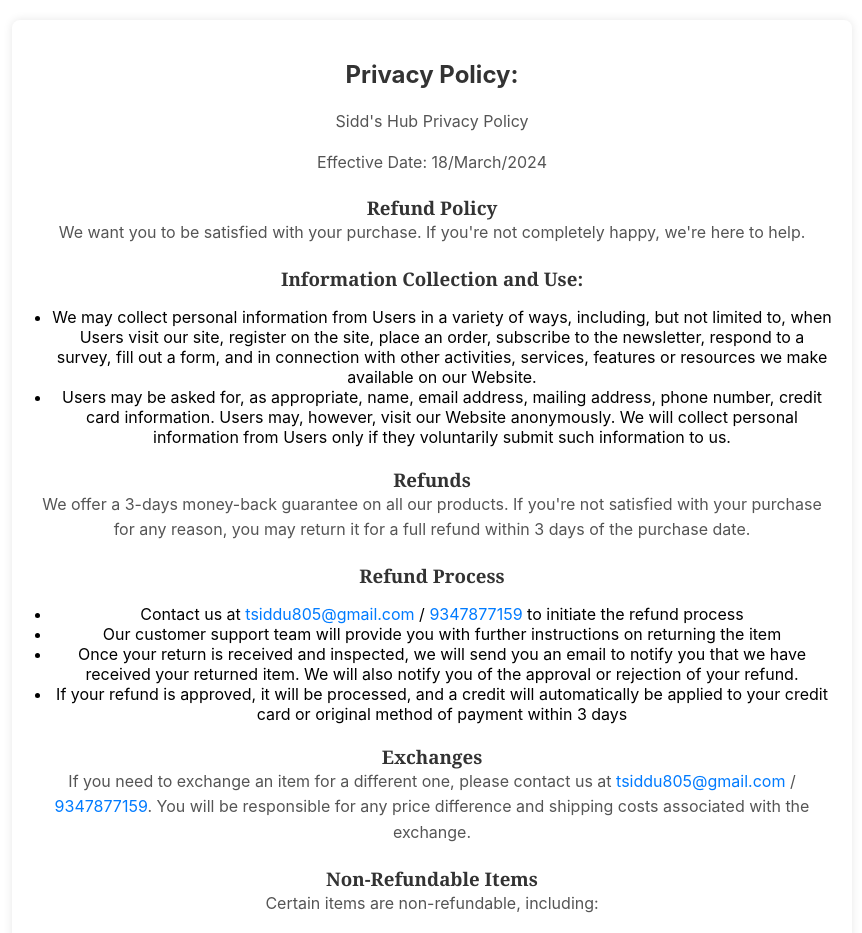
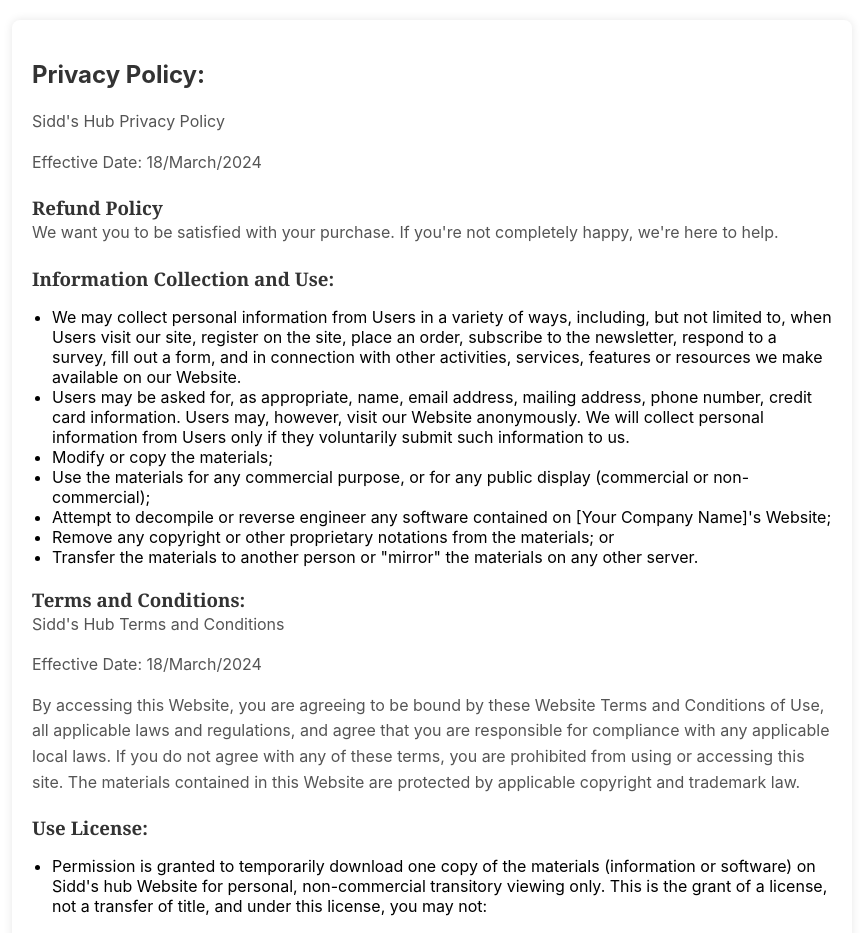
Before and after one commit to Sidd2124/my-app, a React (Create React App) app: page /Refund in a window 1280 px wide. Shown: the top 933 px of the page, without its empty margins (208-1070 px from the left). Built offline with nearby package versions, Linux system fonts and the light colour scheme.

Commit message:
Policy Updates

```diff
--- a/src/RefundPolicy/Refund.css
+++ b/src/RefundPolicy/Refund.css
@@ -5,6 +5,7 @@
     background-color: #fff;
     border-radius: 8px;
     box-shadow: 0 0 10px rgba(0, 0, 0, 0.1);
+    text-align: start;
   }
 
   .privacy-container h2, .privacy-container h3 {
--- a/src/RefundPolicy/Refund.js
+++ b/src/RefundPolicy/Refund.js
@@ -14,8 +14,23 @@
   <ul>
     <li>We may collect personal information from Users in a variety of ways, including, but not limited to, when Users visit our site, register on the site, place an order, subscribe to the newsletter, respond to a survey, fill out a form, and in connection with other activities, services, features or resources we make available on our Website.</li>
     <li>Users may be asked for, as appropriate, name, email address, mailing address, phone number, credit card information. Users may, however, visit our Website anonymously. We will collect personal information from Users only if they voluntarily submit such information to us.</li>
+    <li>Modify or copy the materials;</li>
+    <li>Use the materials for any commercial purpose, or for any public display (commercial or non-commercial);</li>
+    <li>Attempt to decompile or reverse engineer any software contained on [Your Company Name]'s Website;</li>
+    <li>Remove any copyright or other proprietary notations from the materials; or</li>
+    <li>Transfer the materials to another person or "mirror" the materials on any other server.</li>
   </ul>
-
+  <h3>Terms and Conditions:</h3>
+<p>Sidd's Hub  Terms and Conditions</p>
+<p>Effective Date: 18/March/2024</p>
+<p>By accessing this Website, you are agreeing to be bound by these Website Terms and Conditions of Use, all applicable laws and regulations, and agree that you are responsible for compliance with any applicable local laws. If you do not agree with any of these terms, you are prohibited from using or accessing this site. The materials contained in this Website are protected by applicable copyright and trademark law.</p>
+<h3>Use License:</h3>
+<ul>
+    <li>
+    Permission is granted to temporarily download one copy of the materials (information or software) on Sidd's hub Website for personal, non-commercial transitory viewing only. This is the grant of a license, not a transfer of title, and under this license, you may not:
+    </li>
+</ul>
+<p>These are basic templates and may need modification to suit your specific requirements. Always ensure that your policies accurately reflect your practices and comply with relevant laws</p>
   <h3>Refunds</h3>
   <p>We offer a 3-days money-back guarantee on all our products. If you're not satisfied with your purchase for any reason, you may return it for a full refund within 3 days of the purchase date.</p>
 
```
